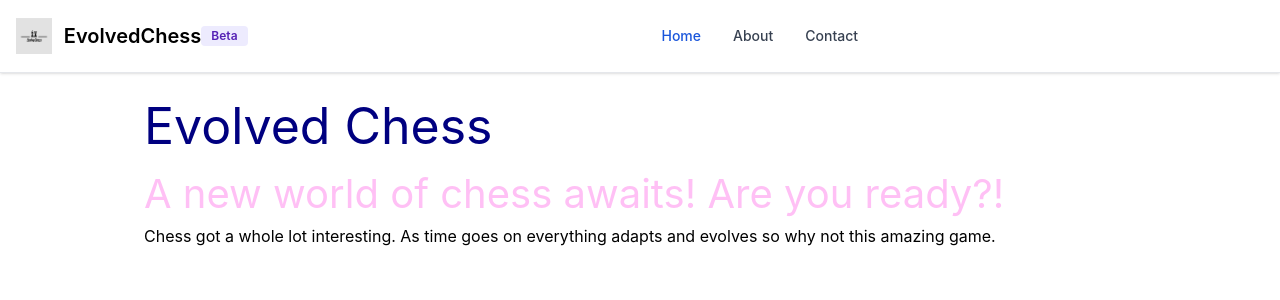
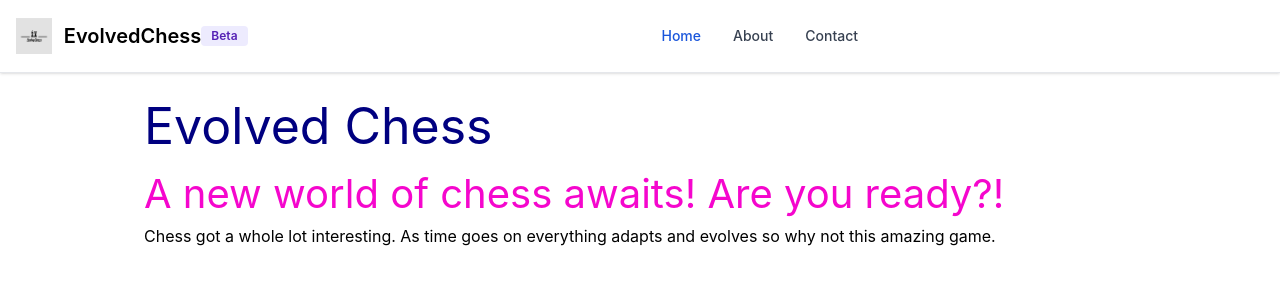
Before and after one commit to KivalM/EvolutionChess, a SvelteKit app: page /about in a window 1280 px wide. Shown: the top 300 px of the page. Built offline with nearby package versions, Linux system fonts and the light colour scheme.

Commit message:
colour change 2

```diff
--- a/src/routes/about/+page.svelte
+++ b/src/routes/about/+page.svelte
@@ -18,7 +18,7 @@
 		font-size: 50px;
 	}
 	h2 {
-		color: rgb(255, 192, 245);
+		color: rgb(245, 6, 205);
 		font-size: 40px;
 	}
 </style>
```
